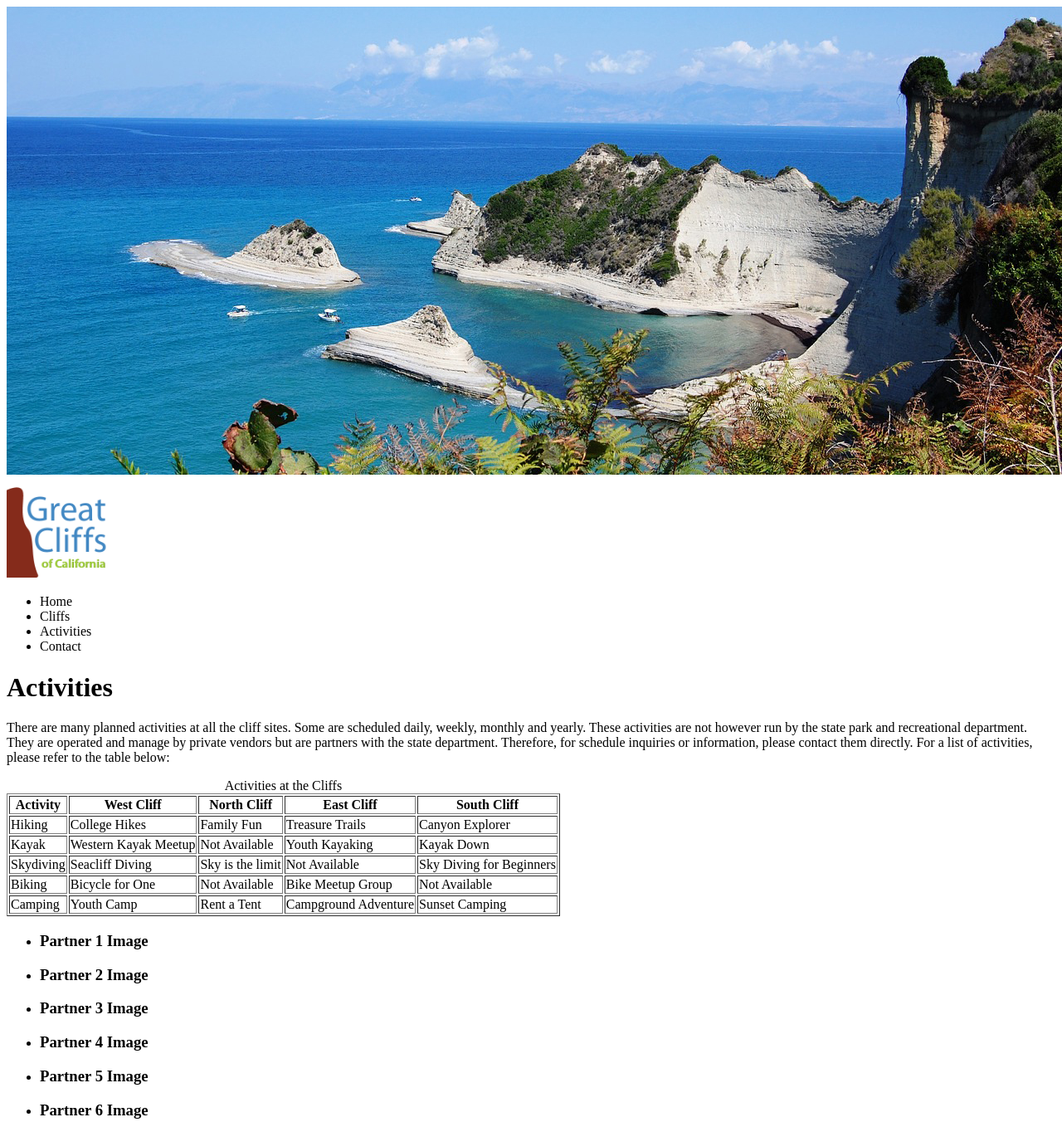
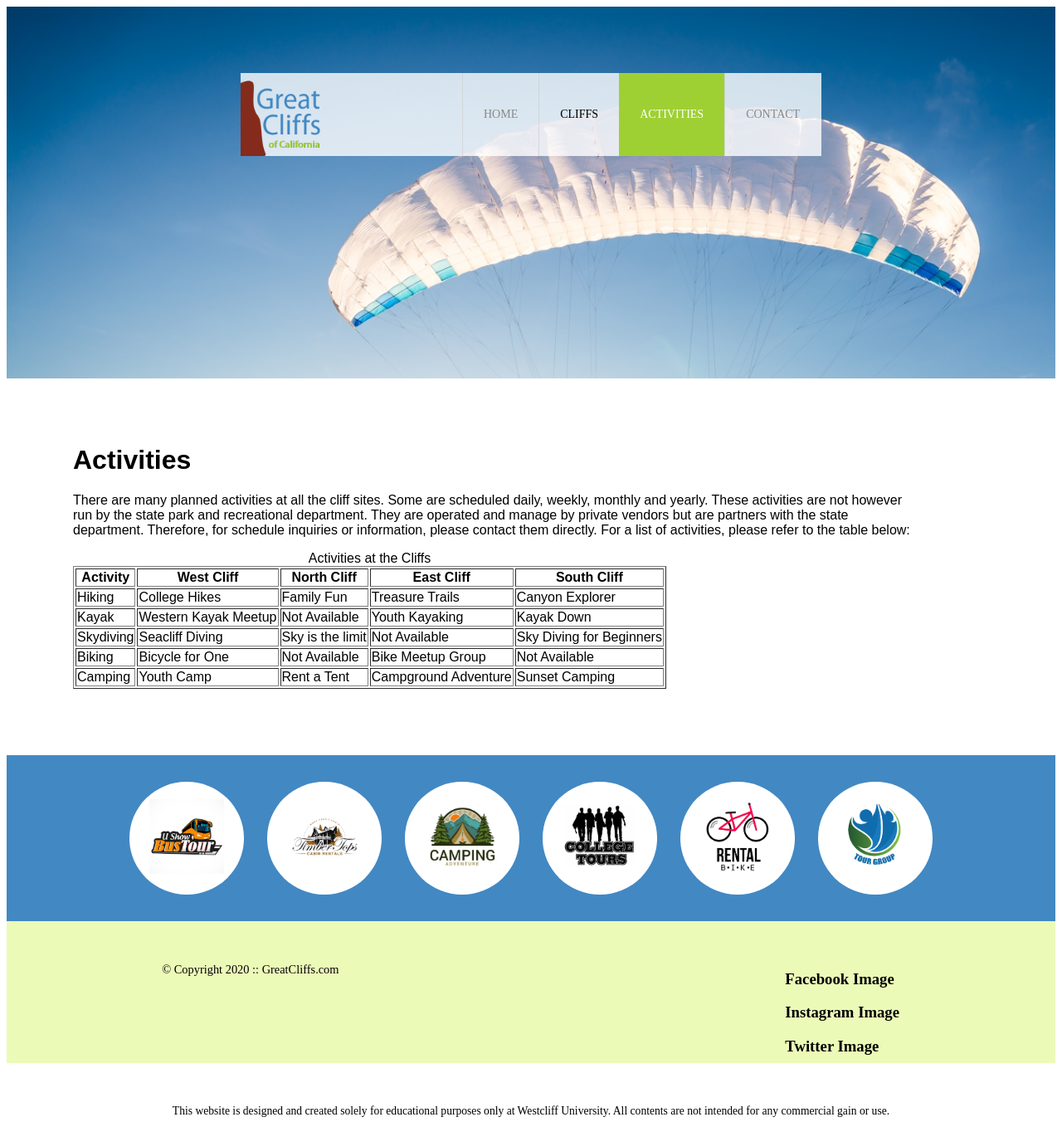
Before and after one commit to annmariajose/homework-module1, a plain HTML site: page activities.html in a window 1280 px wide. Shown: the top 1352 px of the page at 83% size. Drawn offline with Linux system fonts and the light colour scheme.

Commit message:
Update header and footer of activities and contact pages

```diff
--- a/activities.html
+++ b/activities.html
@@ -3,21 +3,22 @@
     <head>
         <title>Greatest Cliffs</title>
         <meta charset="utf-8">
+
+        <link rel="stylesheet" href="styles.css">
     </head>
-    <body>
+    <body id="activities">
         <div>
             <header>
-                <img src="images/cliff_ocean.jpg" alt="Ocean View Cliff" width="1280" height="564">
                 <div class="main-header">
                     <div class="logo">
                         <img src="images/logo.png" alt="Great Cliffs Logo" width="125">
                     </div>
                     <nav class="main-menu">
                         <ul>
-                            <li>Home</li>
+                            <li><a href="index.html">Home</a></li>
                             <li>Cliffs</li>
-                            <li>Activities</li>
-                            <li>Contact</li>
+                            <li class="active"><a href="activities.html">Activities</a></li>
+                            <li><a href="contact.html">Contact</a></li>
                         </ul>
                     </nav>
                 </div>
@@ -84,22 +85,22 @@
             <section>
                 <ul id="partners">
                     <li class="partner">
-                        <h3>Partner 1 Image</h3>
+                        <img src="images/partners/partner-bustour.png" alt="Partner Bus Tours">
                     </li>
                     <li class="partner">
-                        <h3>Partner 2 Image</h3>
+                        <img src="images/partners/partner-cabinrental.png" alt="Partner Cabin Rental">
                     </li>
                     <li class="partner">
-                        <h3>Partner 3 Image</h3>
+                        <img src="images/partners/partner-campingadv.png" alt="Partner Camping Adventure">
                     </li>
                     <li class="partner">
-                        <h3>Partner 4 Image</h3>
+                        <img src="images/partners/partner-collegetours.png" alt="Partner College Tours">
                     </li>
                     <li class="partner">
-                        <h3>Partner 5 Image</h3>
+                        <img src="images/partners/partner-rentalbike.png" alt="Partner Bike Rentals">
                     </li>
                     <li class="partner">
-                        <h3>Partner 6 Image</h3>
+                        <img src="images/partners/partner-tourgroup.png" alt="Partner Tour Group">
                     </li>
                 </ul>
             </section>
--- a/styles.css
+++ b/styles.css
@@ -7,6 +7,16 @@ header {
 
 #home header {
     background: no-repeat lightgray url(images/cliff_ocean.jpg);
+    background-size: 1500px;
+}
+
+#activities header {
+    background: no-repeat lightgray url(images/runfly.jpg);
+    background-size: 1500px;
+}
+
+#contact header {
+    background: no-repeat lightgray url(images/cliff_rock.jpg);
     background-size: 1500px;
 }
 
```
Also changed, not shown: contact.html (+12 -11 lines).
